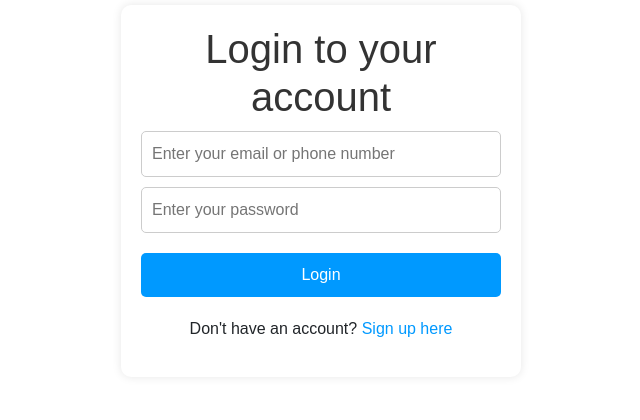
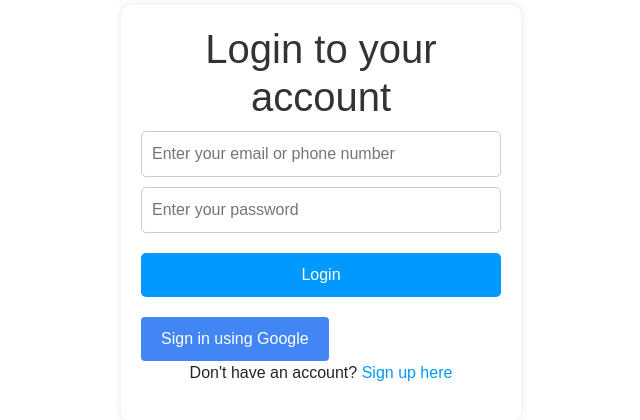
Before and after one commit to momenmedhatsalem/Clothing_store, a Django app: page /login in a window 1280 px wide. Shown: the part 227-647 px from the top of the page, without its empty margins (319-959 px from the left). Run offline with Django 4.2, Linux system fonts and the light colour scheme; some libraries are stand-ins or nearby versions.

Commit message:
Added Google Auth, DomainRequired for modification though

```diff
--- a/clothing/clothing/settings.py
+++ b/clothing/clothing/settings.py
@@ -32,8 +32,13 @@ ALLOWED_HOSTS = []
 
 INSTALLED_APPS = [
     "frontend",
+    "allauth",
+    "allauth.account",
+    "allauth.socialaccount",
+    "allauth.socialaccount.providers.google",
     "django.contrib.admin",
     "django.contrib.auth",
+    "django.contrib.sites",
     "django.contrib.contenttypes",
     "django.contrib.sessions",
     "django.contrib.messages",
@@ -123,6 +128,7 @@ STATICFILES_DIRS = [
     os.path.join(BASE_DIR, "static"),
 
 ]
+SITE_ID = 1
 # Default primary key field type
 # https://docs.djangoproject.com/en/4.1/ref/settings/#default-auto-field
 
--- a/clothing/clothing/urls.py
+++ b/clothing/clothing/urls.py
@@ -22,4 +22,5 @@ from django.conf.urls import include
 urlpatterns = [
     path("admin/", admin.site.urls),
     path('', include('frontend.urls')),
+    path('accounts/', include('allauth.urls')),
 ]
--- a/clothing/frontend/templates/login.html
+++ b/clothing/frontend/templates/login.html
@@ -48,7 +48,20 @@
         a {
             color: #0099ff;
         }
-    </style>
+        .google-btn {
+        display: inline-block;
+        background-color: #4285f4;
+        color: white;
+        padding: 10px 20px;
+        border-radius: 4px;
+        font-family: Arial, sans-serif;
+        text-decoration: none;
+        }
+
+        .google-btn:hover {
+            background-color: #357ae8;
+        }
+        </style>
 
     <h2>Login</h2>
 
@@ -60,6 +73,7 @@
             <input type="password" name="password" placeholder="Enter your password" required>
             <button type="submit">Login</button>
         </form>
+        <a href="http://127.0.0.1:8000/accounts/google/login/?process=login" class="google-btn">Sign in using Google</a>
         <p>Don't have an account? <a href="{% url 'register' %}">Sign up here</a></p>
     </div>
     {% if message %}
--- a/clothing/frontend/urls.py
+++ b/clothing/frontend/urls.py
@@ -1,4 +1,4 @@
-from django.urls import path
+from django.urls import path, include
 from . import views
 from django.conf import settings
 from django.conf.urls.static import static
@@ -20,5 +20,6 @@ urlpatterns = [
     path('apply_coupon/', views.apply_coupon, name='apply_coupon'),
     path('remove_coupon/', views.remove_coupon, name='remove_coupon'),
     path('orders', views.orders, name='orders'),
+    path('accounts/', include('allauth.urls')),
 
 ]+ static(settings.MEDIA_URL, document_root=settings.MEDIA_ROOT)
```
Also changed, not shown: clothing/frontend/templates/register.html (+14 -0 lines), clothing/db.sqlite3.
